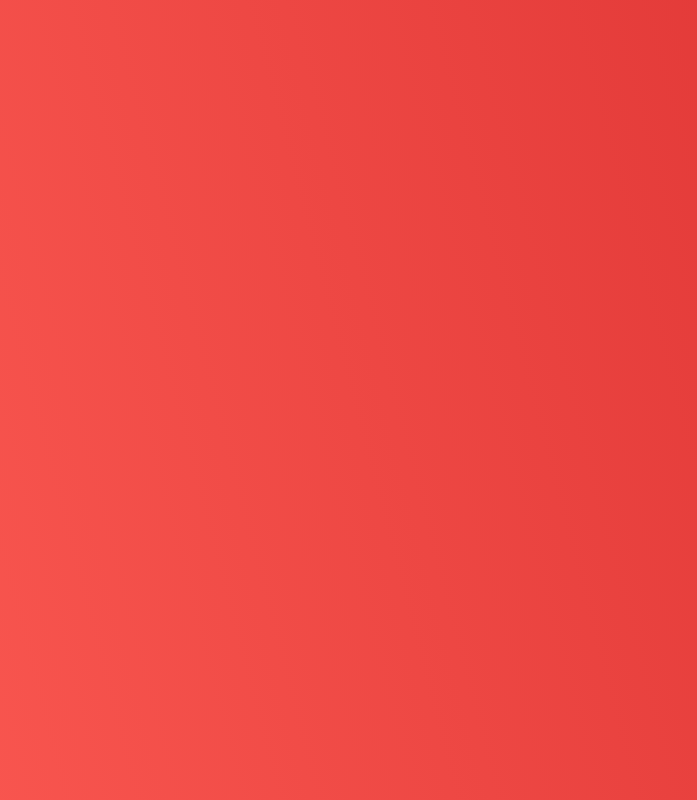
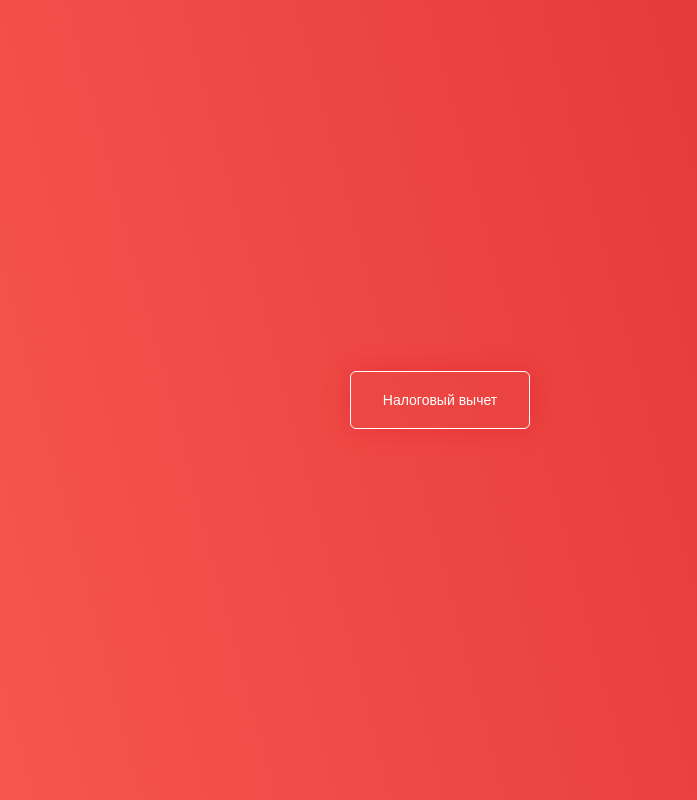
Before and after one commit to a413x/tax-deduction, a Vue app: page / in a window 1280 px wide. Shown: the whole page, without its empty margins (200-897 px from the left). Built offline with nearby package versions, Linux system fonts and the light colour scheme.

Commit message:
Add button to the app component

```diff
--- a/src/App.vue
+++ b/src/App.vue
@@ -1,11 +1,14 @@
 <template>
   <div id="app">
+    <Button class="button_big button_stroke-white">Налоговый вычет</Button>
   </div>
 </template>
 
 <script>
+import Button from '@/components/Button/Button.vue'
 export default {
-  name: 'app'
+  name: 'app',
+  components: { Button }
 }
 </script>
 
```
